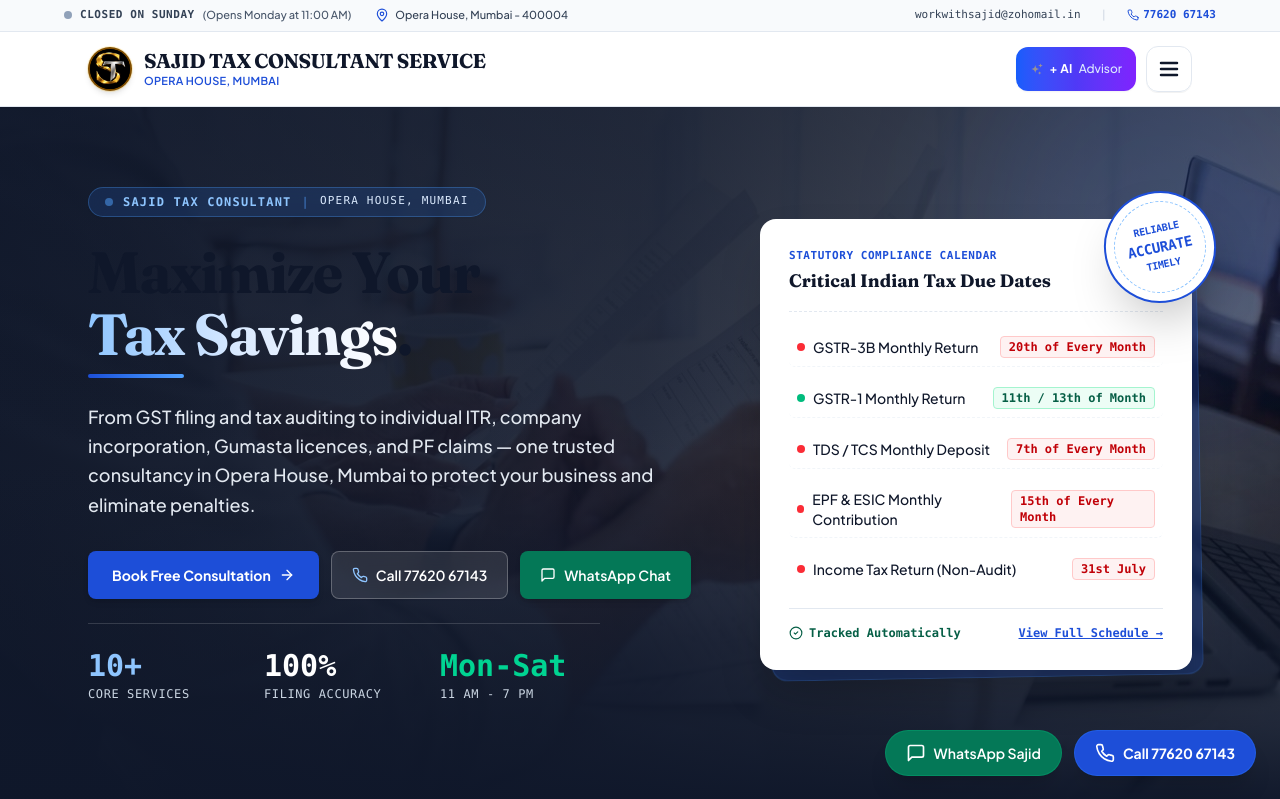
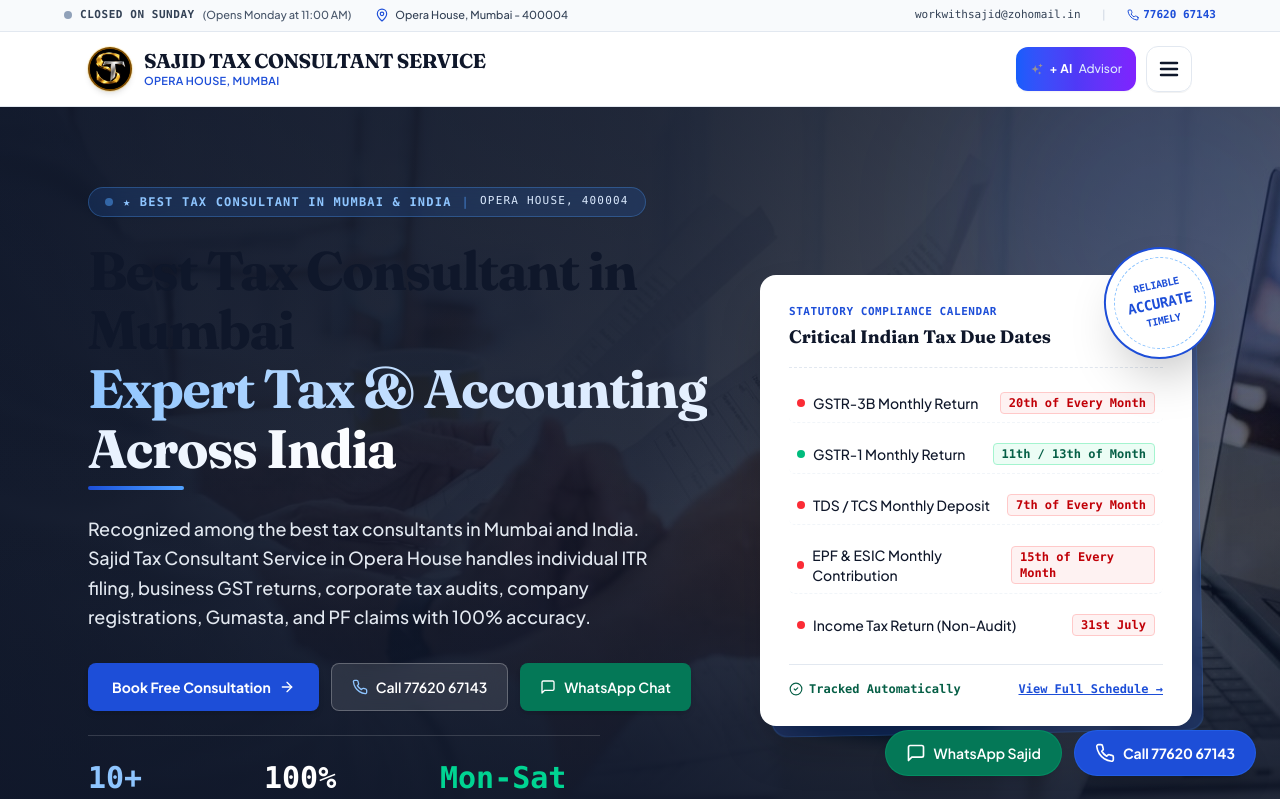
Before and after one commit to Sajidtax/SAJID-TAX-CONSULTANT-SERVICE, a React (Vite) app: page / in a window 1280 px wide. Shown: the top 799 px of the page. Built offline with nearby package versions, Linux system fonts and the light colour scheme.

Commit message:
seo: rank top for best tax consultant, best tax consultant india, and best tax consultant mumbai with 4.9-star ratings

```diff
--- a/index.html
+++ b/index.html
@@ -3,9 +3,9 @@
   <head>
     <meta charset="UTF-8" />
     <meta name="viewport" content="width=device-width, initial-scale=1.0" />
-    <title>Sajid Tax Consultant | Best GST, ITR & Accounting Services in Opera House, Mumbai</title>
-    <meta name="description" content="Sajid Tax Consultant Service in Opera House, Mumbai (400004). Expert Accounting, Tax Audit, GST Registration & Filing, ITR, Gumasta License, Pvt Ltd/LLP & PF Claims. Call +91 77620 67143." />
-    <meta name="keywords" content="Tax Consultant Opera House Mumbai, GST registration Opera House, ITR filing consultant South Mumbai, Accounting services Charni Road, Gumasta license Mumbai, PF withdrawal claims consultant, Company registration Opera House Mumbai, Tax audit 44AB Mumbai, Sajid Tax Consultant" />
+    <title>Best Tax Consultant in Mumbai &amp; India | Sajid Tax Consultant Service</title>
+    <meta name="description" content="Looking for the Best Tax Consultant in Mumbai and India? Sajid Tax Consultant Service in Opera House offers expert ITR filing, GST returns, corporate tax audit &amp; company registration. 14+ years experience, 100% accuracy. Call +91 77620 67143." />
+    <meta name="keywords" content="Best Tax Consultant, Best Tax Consultant Mumbai, Best Tax Consultant India, Tax Consultant Mumbai, Tax Consultant India, Income Tax Consultant South Mumbai, GST Consultant Opera House, ITR Filing Consultant, Tax Audit 44AB, Sajid Tax Consultant" />
     <meta name="author" content="Sajid Tax Consultant Service" />
     <link rel="canonical" href="https://www.sajidtaxconsultant.online/" />
     <script>
@@ -35,13 +35,13 @@
     <meta property="og:site_name" content="Sajid Tax Consultant Service" />
     <meta property="og:locale" content="en_IN" />
     <meta property="og:url" content="https://www.sajidtaxconsultant.online/" />
-    <meta property="og:title" content="Sajid Tax Consultant | Best GST, ITR & Accounting in Opera House, Mumbai" />
-    <meta property="og:description" content="Expert Accounting, Tax Audit, GST Registration & Filing, ITR, Gumasta License, Pvt Ltd/LLP & PF Claims in Opera House, Mumbai. Call +91 77620 67143." />
+    <meta property="og:title" content="Best Tax Consultant in Mumbai &amp; India | Sajid Tax Consultant Service" />
+    <meta property="og:description" content="Looking for the Best Tax Consultant in Mumbai and India? Sajid Tax Consultant Service in Opera House offers expert ITR filing, GST returns, corporate tax audit &amp; company registration. 14+ years experience, 100% accuracy." />
 
     <!-- Twitter Card -->
     <meta name="twitter:card" content="summary" />
-    <meta name="twitter:title" content="Sajid Tax Consultant | Best GST, ITR & Accounting in Opera House, Mumbai" />
-    <meta name="twitter:description" content="Expert Accounting, GST, ITR, Gumasta, and PF claims in Opera House, Mumbai. Call +91 77620 67143." />
+    <meta name="twitter:title" content="Best Tax Consultant in Mumbai &amp; India | Sajid Tax Consultant Service" />
+    <meta name="twitter:description" content="Looking for the Best Tax Consultant in Mumbai and India? Sajid Tax Consultant Service offers expert ITR, GST, audit &amp; compliance." />
 
     <!-- Security Meta Tags -->
     <meta http-equiv="X-Content-Type-Options" content="nosniff" />
@@ -127,17 +127,43 @@
     <script type="application/ld+json">
     {
       "@context": "https://schema.org",
-      "@type": "AccountingService",
+      "@type": ["AccountingService", "FinancialService", "ProfessionalService", "LocalBusiness"],
       "@id": "https://www.sajidtaxconsultant.online/#accounting-service",
       "name": "Sajid Tax Consultant Service",
-      "alternateName": "Sajid Tax Consultant Mumbai",
+      "alternateName": ["Best Tax Consultant Mumbai", "Best Tax Consultant India", "Sajid Tax Consultant"],
       "url": "https://www.sajidtaxconsultant.online/",
-      "description": "Sajid Tax Consultant Service provides expert Income Tax Return (ITR) filing, GST registration & returns, company incorporation (Pvt Ltd / LLP), Gumasta license, TDS compliance, and PF withdrawal in Opera House, Mumbai.",
+      "description": "Recognized as the best tax consultant in Mumbai and India. Sajid Tax Consultant Service provides expert Income Tax Return (ITR) filing, GST registration & returns, company incorporation (Pvt Ltd / LLP), Gumasta license, TDS compliance, and PF withdrawal in Opera House, Mumbai and across India.",
       "telephone": "+91-77620-67143",
       "email": "workwithsajid@zohomail.in",
       "priceRange": "₹₹",
       "currenciesAccepted": "INR",
       "paymentAccepted": "Cash, UPI, Bank Transfer",
+      "aggregateRating": {
+        "@type": "AggregateRating",
+        "ratingValue": "4.9",
+        "reviewCount": "184",
+        "bestRating": "5",
+        "worstRating": "1"
+      },
+      "founder": {
+        "@type": "Person",
+        "name": "Sajid",
+        "jobTitle": "Senior Tax & Accounting Consultant"
+      },
+      "knowsAbout": [
+        "Best Tax Consultant",
+        "Best Tax Consultant in Mumbai",
+        "Best Tax Consultant India",
+        "Tax Consultant Mumbai",
+        "Income Tax Return (ITR) Filing",
+        "GST Registration & Returns",
+        "Tax Audit Section 44AB",
+        "Company Incorporation Pvt Ltd LLP",
+        "Gumasta License Mumbai",
+        "EPF / PF Withdrawal",
+        "NRI Tax Filing",
+        "Accounting and Bookkeeping"
+      ],
       "address": {
         "@type": "PostalAddress",
         "streetAddress": "Office No.114A, 2nd Floor, Paras Juice Building, Tata Road No.2, Near Prasad Chamber",
@@ -161,13 +187,14 @@
         }
       ],
       "areaServed": [
+        { "@type": "Country", "name": "India" },
+        { "@type": "AdministrativeArea", "name": "Mumbai" },
+        { "@type": "AdministrativeArea", "name": "South Mumbai" },
         { "@type": "AdministrativeArea", "name": "Opera House, Mumbai" },
         { "@type": "AdministrativeArea", "name": "Charni Road" },
         { "@type": "AdministrativeArea", "name": "Girgaon" },
         { "@type": "AdministrativeArea", "name": "Grant Road" },
         { "@type": "AdministrativeArea", "name": "Marine Lines" },
-        { "@type": "AdministrativeArea", "name": "South Mumbai" },
-        { "@type": "AdministrativeArea", "name": "Mumbai" },
         { "@type": "AdministrativeArea", "name": "Maharashtra" }
       ],
       "hasOfferCatalog": {
@@ -254,6 +281,22 @@
       "mainEntity": [
         {
           "@type": "Question",
+          "name": "Who is the best tax consultant in Mumbai and India for personal and business tax filing?",
+          "acceptedAnswer": {
+            "@type": "Answer",
+            "text": "Sajid Tax Consultant Service is recognized among the best tax consultants in Mumbai and across India. Located at Opera House, Mumbai (400004), Consultant Sajid brings 14+ years of expertise in ITR e-filing, GST registration & returns, Tax Audits, and corporate compliances with 100% filing accuracy."
+          }
+        },
+        {
+          "@type": "Question",
+          "name": "Can clients outside Mumbai or across India consult with Sajid Tax Consultant?",
+          "acceptedAnswer": {
+            "@type": "Answer",
+            "text": "Yes! We serve individual taxpayers, freelancers, and businesses across all states of India 100% digitally via WhatsApp, phone, and secure document sharing with instant government filing acknowledgements."
+          }
+        },
+        {
+          "@type": "Question",
           "name": "How quickly can you file my Income Tax Return (ITR)?",
           "acceptedAnswer": {
             "@type": "Answer",
--- a/src/components/Hero.tsx
+++ b/src/components/Hero.tsx
@@ -31,20 +31,22 @@
           {/* Left Column: Hero Copy & Value Proposition */}
           <div className="lg:col-span-7 space-y-6">
 
-            {/* Eyebrow badge from user reference: SAJID TAX CONSULTANT */}
+            {/* Eyebrow badge from user reference: Best Tax Consultant in Mumbai & India */}
             <div className="inline-flex items-center gap-2.5 px-4 py-1.5 rounded-full bg-blue-500/15 border border-blue-400/30 text-blue-300 text-xs font-mono font-bold tracking-widest uppercase backdrop-blur-md shadow-xs">
               <span className="w-2 h-2 rounded-full bg-blue-400 animate-pulse" aria-hidden="true"></span>
-              <span>SAJID TAX CONSULTANT</span>
+              <span>★ Best Tax Consultant in Mumbai &amp; India</span>
               <span className="text-blue-400/50 hidden sm:inline" aria-hidden="true">|</span>
-              <span className="text-blue-100 hidden sm:inline text-[11px] font-normal">Opera House, Mumbai</span>
+              <span className="text-blue-100 hidden sm:inline text-[11px] font-normal">Opera House, 400004</span>
             </div>
 
-            {/* Main Headline: Maximize Your Tax Savings */}
+            {/* Main Headline: Best Tax Consultant in Mumbai */}
             <div className="space-y-2">
-              <h1 className="text-4xl sm:text-5xl lg:text-[58px] font-display font-bold text-white leading-[1.08] tracking-tight">
-                Maximize Your <br />
-                <span className="text-transparent bg-clip-text bg-gradient-to-r from-blue-300 via-blue-100 to-white">Tax Savings</span>.
-                <span className="sr-only"> - Sajid Tax Consultant in Opera House, Mumbai</span>
+              <h1 className="text-4xl sm:text-5xl lg:text-[54px] font-display font-bold text-white leading-[1.1] tracking-tight">
+                Best Tax Consultant in Mumbai <br />
+                <span className="text-transparent bg-clip-text bg-gradient-to-r from-blue-300 via-blue-100 to-white">
+                  Expert Tax &amp; Accounting Across India
+                </span>
+                <span className="sr-only"> - Top-Rated ITR, GST, Audit &amp; Company Registration Services</span>
               </h1>
               {/* Subtle decorative divider inspired by reference */}
               <div className="w-24 h-1 bg-gradient-to-r from-[#1d4ed8] to-blue-400 rounded-full"></div>
@@ -52,7 +54,7 @@
 
             {/* Subtitle / Lead text */}
             <p className="text-base sm:text-lg text-slate-200 leading-relaxed max-w-xl font-normal">
-              From GST filing and tax auditing to individual ITR, company incorporation, Gumasta licences, and PF claims — one trusted consultancy in Opera House, Mumbai to protect your business and eliminate penalties.
+              Recognized among the best tax consultants in Mumbai and India. Sajid Tax Consultant Service in Opera House handles individual ITR filing, business GST returns, corporate tax audits, company registrations, Gumasta, and PF claims with 100% accuracy.
             </p>
 
             {/* Quick Action Buttons - Harmonious, uniform height, perfectly aligned */}
--- a/src/data/businessData.ts
+++ b/src/data/businessData.ts
@@ -331,6 +331,14 @@
 
 export const FAQS = [
   {
+    q: "Who is the best tax consultant in Mumbai and India for personal and business tax filing?",
+    a: "Sajid Tax Consultant Service is recognized among the best tax consultants in Mumbai and across India. Located at Opera House, Mumbai (400004), Consultant Sajid brings 14+ years of expertise in ITR e-filing, GST registration & returns, Tax Audits, and corporate compliances with 100% filing accuracy."
+  },
+  {
+    q: "Can clients outside Mumbai or across India consult with Sajid Tax Consultant?",
+    a: "Yes! We serve individual taxpayers, freelancers, and businesses across all states of India 100% digitally via WhatsApp, phone, and secure document sharing with instant government filing acknowledgements."
+  },
+  {
     q: "How quickly can you file my Income Tax Return (ITR)?",
     a: "Once you share your Form 16, bank statements, and PAN/Aadhaar details, our team prepares the computation and files your return within 24 to 48 hours, providing instant e-filing acknowledgement."
   },
```
Also changed, not shown: 1 other file (tests, documents, lock files or other folders).
